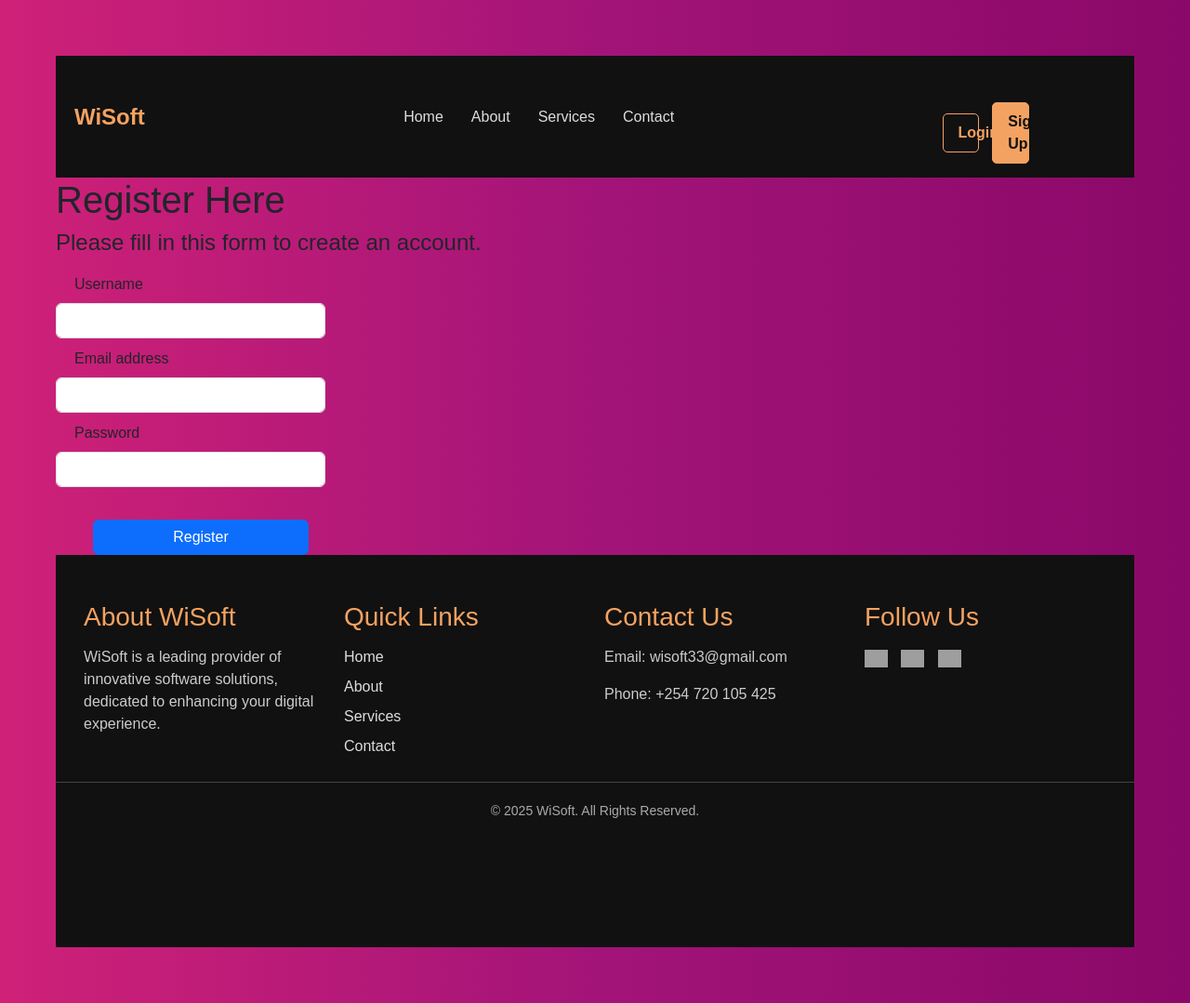
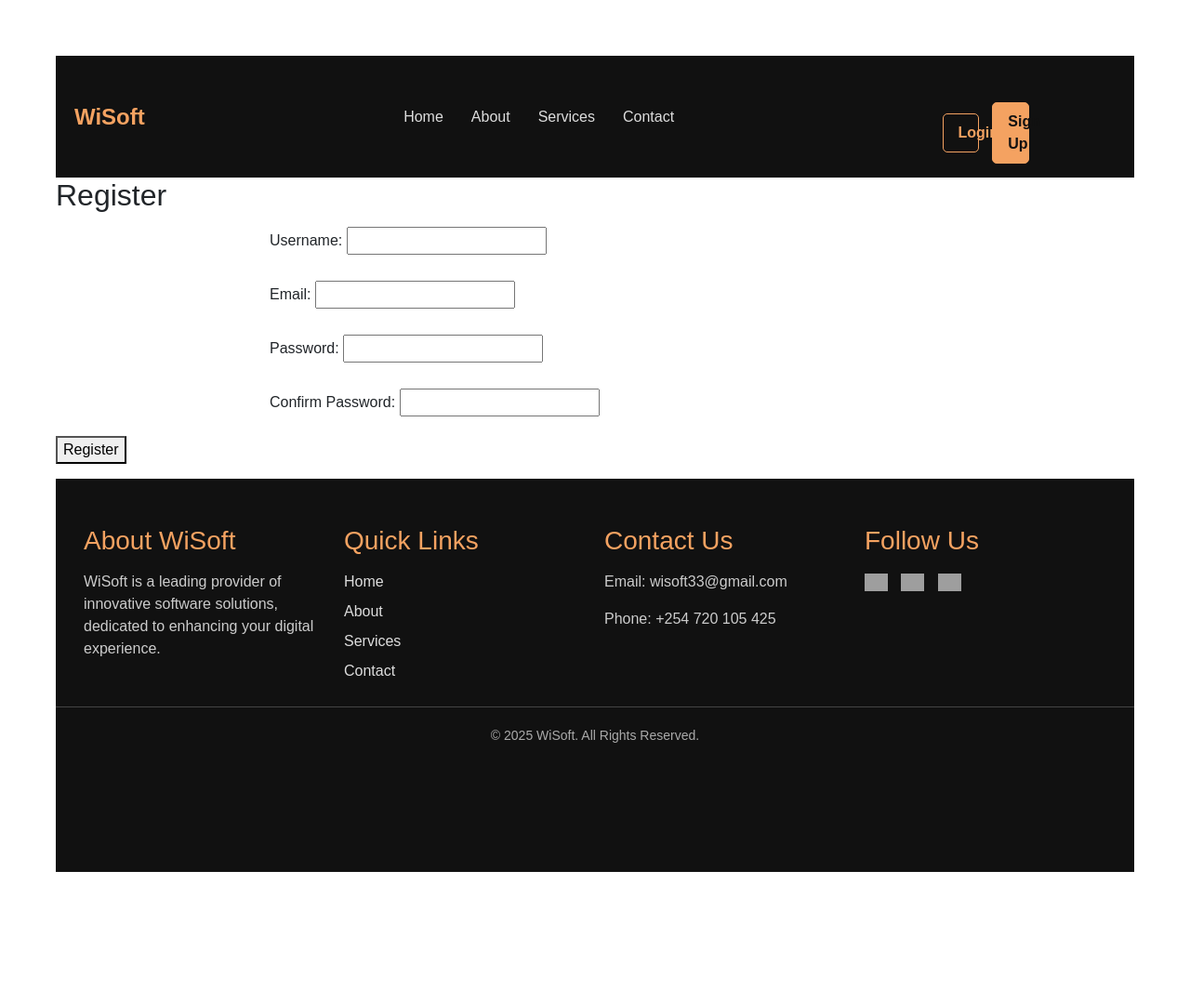
Before and after one commit to Alphonce08/eSt, a Django app: page /register/ in a window 1280 px wide. Shown: the whole page at 93% size. After the commit the page ends 938 px from the top, so only its background shows below. Run offline with Django 3.2, Linux system fonts and the light colour scheme; grey boxes are pictures that could not be loaded.

Commit message:
Register $ Login

```diff
--- a/myapp/templates/register.html
+++ b/myapp/templates/register.html
@@ -4,25 +4,51 @@
 {% load static %}
 
 <body>
+    <!DOCTYPE html>
+<html>
+<head>
+    <title>Register</title>
+</head>
+<body>
+    <h2>Register</h2>
+    {% if messages %}
+        {% for message in messages %}
+            <p style="color: red;">{{ message }}</p>
+        {% endfor %}
+    {% endif %}
+    <form method="POST">
+        {% csrf_token %}
 
-    <h1>Register Here</h1>
-    <h4>Please fill in this form to create an account.</h4>
-    <form method="post">
-        {% csrf_token %}
-        <div class="col-md-3">
-            <label for="username" class="form-label">Username</label>
-            <input type="username" class="form-control" id="username" name="username" required>
-        </div>
-        <div class="col-md-3">
-            <label for="email" class="form-label">Email address</label>
-            <input type="email" class="form-control" id="email" name="email" required>
-        </div>
-        <div class="col-md-3">
-            <label for="password" class="form-label">Password</label>
-            <input type="password" class="form-control" id="password" name="password" required>
+        <div class="mb-3">
+            <label for="username" class="form-label">Username:</label>
+            <input type="text" id="username" name="username" required>
         </div>
 
-        <button type="submit" class="btn btn-primary">Register</button>
+
+        <div class="mb-3">
+            <label for="email" class="form-label">Email:</label>
+            <input type="email" id="email" name="email" required>
+        </div>
+
+
+        <div class="mb-3">
+            <label for="password1" class="form-label">Password:</label>
+            <input type="password" id="password1" name="password1" required>
+        </div>
+
+
+        <div class="mb-3">
+            <label for="password2" class="form-label">Confirm Password:</label>
+            <input type="password" id="password2" name="password2" required>
+        </div>
+
+        <div class="mb-3">
+        <button type="submit" class="btn-primary">Register</button>
+        </div>
+    </form>
+</body>
+</html>
+
 
 </body>
 </html>
@@ -30,14 +56,16 @@
 {% include 'footer.html' %}
 
 <style>
-    body {
-        background: linear-gradient(to right, #cf2178ff, #a31478ff, #8a0869ff);
+     body {
+        background: linear-gradient; white, (#1b0c28, #300b26);
         font-family: Arial, sans-serif;
         margin: 60px;
+
     }
+
     .form-label {
-        margin-top: 10px;
-        margin-left: 20px;
+        padding-top: 10px;
+        margin-left: 230px;
     }
     .btn {
         margin-top: 35px;
--- a/myapp/views.py
+++ b/myapp/views.py
@@ -1,12 +1,12 @@
 from django.shortcuts import render, redirect
 from django.http import HttpResponse
-from .models import Register
-import random
+from .models import User
 from django.core.mail import send_mail
+from .models import EmailOTP
 from django.contrib import messages
 from django.conf import settings
 from django.contrib.auth.models import User, auth
-
+from django.contrib.auth import authenticate, login
 
 # Create your views here.
 
@@ -26,28 +26,34 @@ def footer(request):
 
 def register(request):
     if request.method == 'POST':
+        form = User(request.POST)
+        if form.is_valid():
+            user = form.save(commit=False)
+            user.is_active = False  # Deactivate account untill verified
+            user.set_password(form.cleaned_data['password'])  # Hash the password
+            user.save()
 
-        email = request.POST.get['email']
-        password = request.POST.get['password']
-        confirmpassword = request.POST.get['confirmpassword']
-        if password == confirmpassword:
-            if User.objects.filter(username=username).exists():
-                messages.info(request, 'Username already taken')
-                return redirect('register')
-            elif User.objects.filter(email=email).exists():
-                messages.info(request, 'Email already taken')
-                return redirect('register')
-            else:
-                User = User.objects.create(username=username, email=email, password=password)
-                user.save()
-                print('user created')
-                return redirect('login')
+            otp_entry = EmailOTP.objects.create(user=user)
+            otp = otp_entry.generate_otp()
+            # Send OTP to user's email
 
-        else:
-            messages.info(request, 'Password not matching')
-            return redirect('register')
+            send_mail(
+                'Your Email Verification Code',
+                f'Your OTP code is {otp}',
+                'wisoft33@gmail.com', # From email
+                [user.email],
+                fail_silently=False,
+            )
+
+            messages.info(request, "We sent an OTP to your email. Please verify.")
+            return redirect('verify_otp')
     else:
-     return render(request, 'register.html')
+        form = User()
+    return render(request, 'register.html', {'form': form})
+
+
+
+
 
 
 # def register(request):
@@ -84,19 +90,15 @@ def register(request):
 
 #     return render(request, 'register.html', {'form': form})
 def login(request):
-    if request.POST.get == "POST":
-        username.request.get == ['username']
-        password.request.get == ['password']
-        user = Register.objects.filter(username=username, password=password).first()
+    if request.method == 'POST':
+        username = request.POST.get('username')
+        password = request.POST.get('password')
+
+        user = authenticate(request, username=username, password=password)
         if user is not None:
             auth.login(request, user)
-            return redirect('login')
+            return redirect('index')  # Redirect to a success page.
         else:
-            messages.info(request, 'Invalid username or password')
-        return redirect('login')  # Redirect to a success page
-    else:
-     return render(request, 'login.html')
-
-     def logout(request):
-         auth.logout(request)
-         return redirect('login')
+            messages.error(request, 'Invalid username or password.')
+            return redirect('login')  # Redirect back to login page.
+    return render(request, 'login.html')
--- a/myproject/settings.py
+++ b/myproject/settings.py
@@ -146,6 +146,6 @@ EMAIL_HOST = 'smtp.gmail.com'
 EMAIL_PORT = 587
 EMAIL_USE_TLS = True
 EMAIL_HOST_USER = 'wisoft33@gmail.com'
-EMAIL_HOST_PASSWORD = 'Abcd@1234'
+EMAIL_HOST_PASSWORD = 'Wisoft@123'
 DEFAULT_FROM_EMAIL = EMAIL_HOST_USER
 # You can also set other email settings as needed
```
Also changed, not shown: myapp/forms.py (added, +28 -0 lines), myapp/models.py (+11 -8 lines), myapp/templates/contact.html (+14 -0 lines), myapp/templates/index.html (+10 -3 lines), myapp/templates/login.html (+16 -2 lines), db.sqlite3, myapp/templates/payment.html (added).
